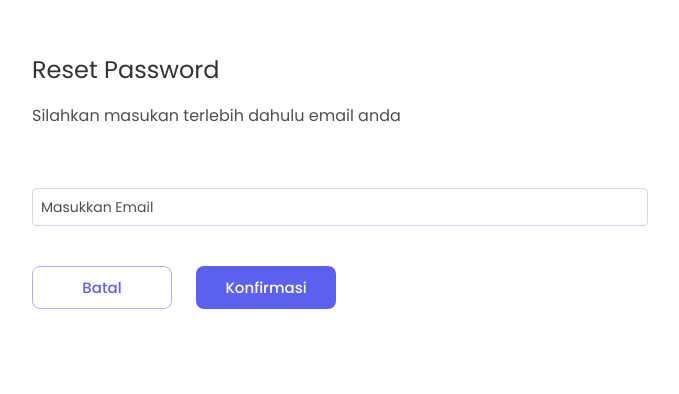
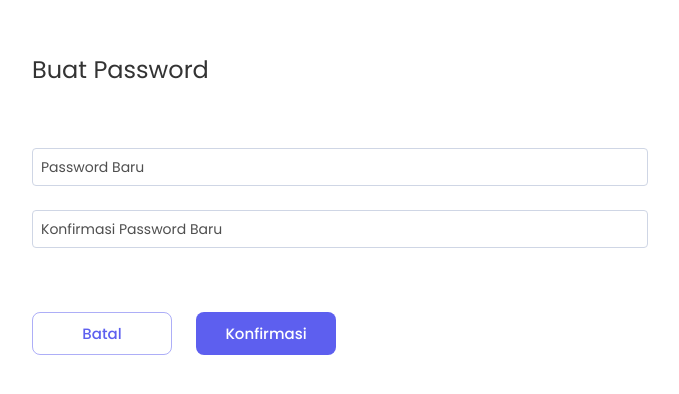
Before and after one commit to revin212/Apel-Music-FE, a React (Vite) app: page / in a window 1280 px wide. Shown: the part 130-524 px from the top of the page, without its empty margins (300-979 px from the left). Built offline with nearby package versions, Linux system fonts and the light colour scheme.

Commit message:
useState implementation for New Password page + validation

```diff
--- a/src/App.jsx
+++ b/src/App.jsx
@@ -12,7 +12,7 @@ function App() {
   return (
     <ThemeProvider theme={theme}>
       <div className="App">
-          <ForgotPassword />
+          <NewPassword />
       </div>
     </ThemeProvider>
   );
--- a/src/pages/New Password/New Password.jsx
+++ b/src/pages/New Password/New Password.jsx
@@ -1,15 +1,43 @@
 import { Box, Typography, Input, Button, Stack } from "@mui/material";
 import { inputStyle, titleStyle } from "./New Password.style";
+import { useState } from "react";
 
 const NewPassword = () => {
+    const [data, setData] = useState({})
+    const [message, setMessage] = useState('')
+
+    const handleChange = (e) => {
+        setData({
+            ...data,
+            [e.target.name]: e.target.value
+        })
+        setMessage('')
+    }
+
+    const passwordValidation = () => {
+        let regex = /^(?=.*\d)(?=.*[a-z])(?=.*[A-Z])(?=.*[a-zA-Z]).{8,}$/
+        if(regex.test(data.oldPw) /* && data.oldPw compare with password in db */ && regex.test(data.newPw)){
+            if(data.oldPw != data.newPw){
+                alert(`Password valid! Updating your password...\nOld: ${data.oldPw}\nNew: ${data.newPw}`) //Change it to update new pass to db for prod
+            } else {
+                setMessage('New password cannot be the same as the old one!')
+            }
+        } else {
+            setMessage('Invalid password, please try again')
+        }
+    }
+
     return(
         <Box maxWidth='616px' mx='auto' mt='182px'>
             <Typography variant="h2" sx={titleStyle}>
                 Buat Password
             </Typography>
             <Box display='flex' flexDirection='column' gap='1.5rem' mt='60px'>
-                <Input disableUnderline type='email' sx={inputStyle} placeholder="Password Baru" />
-                <Input disableUnderline type='email' sx={inputStyle} placeholder="Konfirmasi Password Baru"/>
+                <Input disableUnderline type='password' sx={inputStyle} placeholder="Password Baru" onChange={handleChange} name="oldPw"/>
+                <Input disableUnderline type='password' sx={inputStyle} placeholder="Konfirmasi Password Baru" onChange={handleChange} name="newPw"/>
+                <Typography variant="body" sx={{color:'red'}}>
+                    {message}
+                </Typography>
             </Box>
             <Stack direction='row' gap='1.5rem' mt='40px'>
                 <Button variant="outlined" sx={{
@@ -23,7 +51,7 @@ const NewPassword = () => {
                     maxWidth: '140px',
                     maxHeight: '43px',
                     width: '100%'
-                }}>Konfirmasi</Button>
+                }} onClick={passwordValidation}>Konfirmasi</Button>
             </Stack>
 
         </Box>
```
